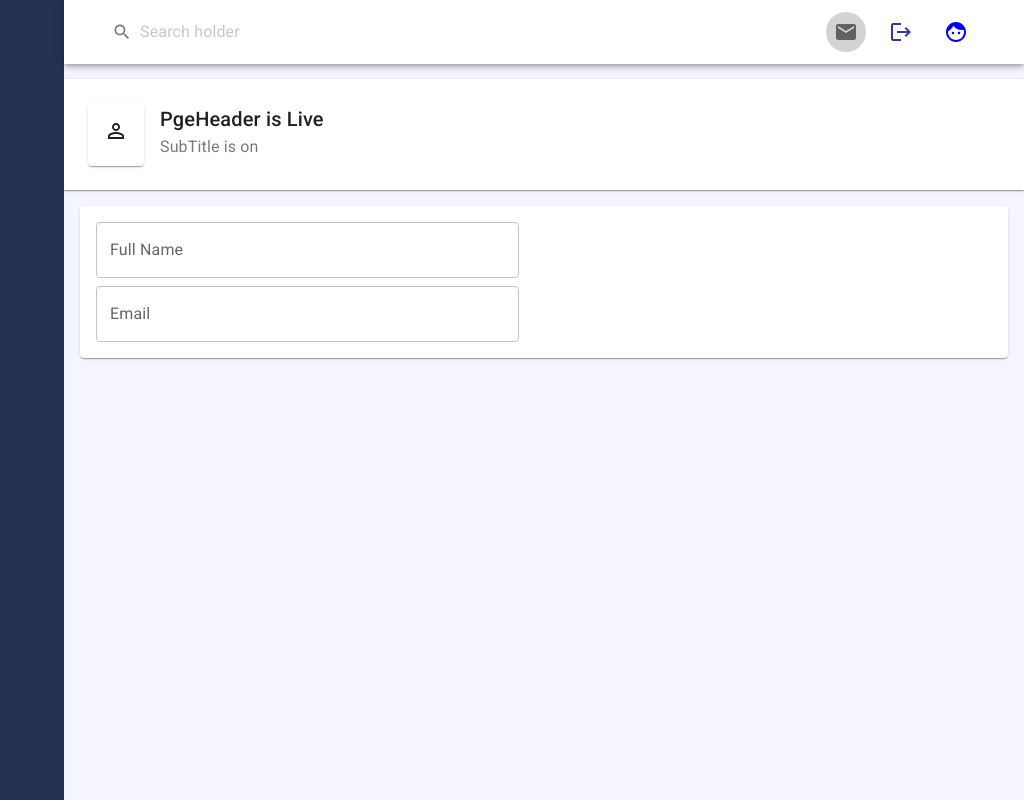
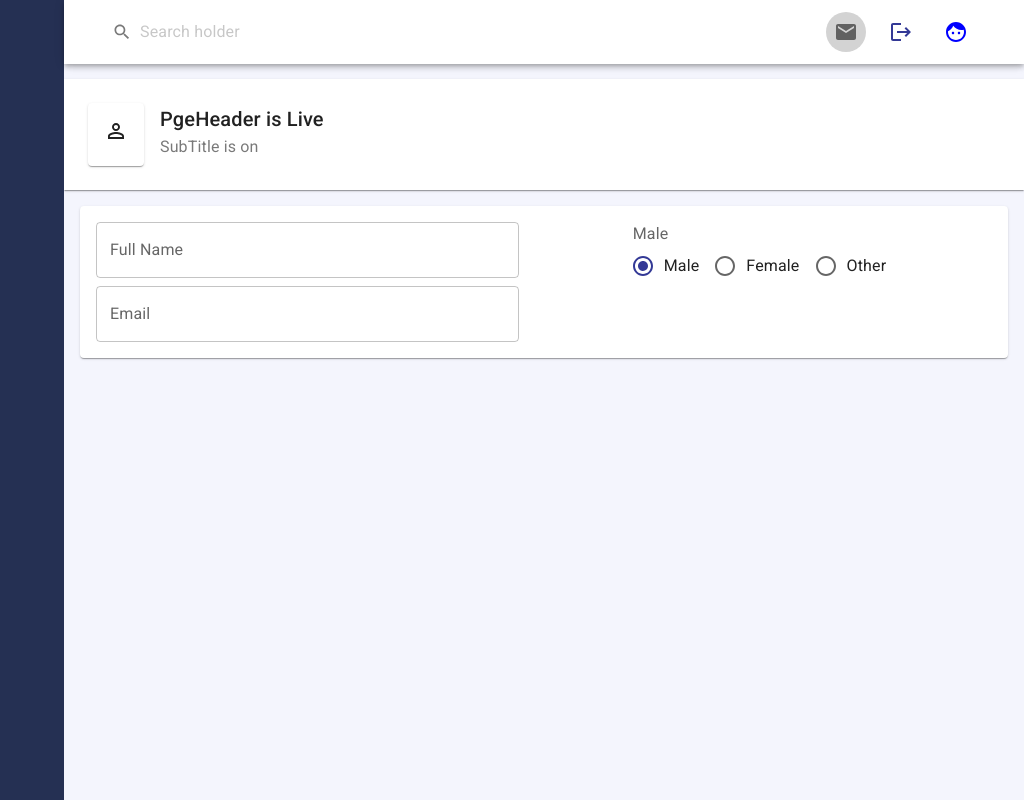
Before and after one commit to mehedihasan-swe/Reactjsweb, a React (Create React App) app in the folder admindashboard/: page / in a window 1280 px wide. Shown: the whole page, without its empty margins (256-1280 px from the left). Built offline with nearby package versions, Linux system fonts and the light colour scheme.

Commit message:
[Style][Fix] Form controls defaul value issue fix

```diff
--- a/admindashboard/src/pages/Employees/EmployeeForm.js
+++ b/admindashboard/src/pages/Employees/EmployeeForm.js
@@ -1,9 +1,7 @@
 
-import { Box, Grid2,TextField } from '@mui/material';
+import { Box, FormControl, FormControlLabel, FormLabel, Grid2,Radio,RadioGroup,TextField } from '@mui/material';
 
 import Useform, { Form } from '../../components/Useform';
-
-
 
 const initaialValue = {
     id: '',
@@ -11,7 +9,7 @@ const initaialValue = {
     email: '',
     mobile: '',
     city: '',
-    gender: 'male',
+    gender: "Male",
     departmentId: '',
     hireDate: new Date(),
     isPermanent: false
@@ -19,9 +17,9 @@ const initaialValue = {
 
 export default function EmployeeForm() {
 
-
     const { values, handleInput } = Useform(initaialValue)
 
+    console.log(' :', values.gender);
     return (
         <>
             <Form>
@@ -51,6 +49,17 @@ export default function EmployeeForm() {
                             </Grid2>
                         </Grid2>
                         <Grid2 size={5}>
+                            <FormControl>
+                                <FormLabel>{values.gender}</FormLabel>
+                                <RadioGroup row
+                                 name="gender"
+                                 value={values.gender}
+                                 onChange={handleInput}>
+                                    <FormControlLabel value="Male" control={<Radio/>} label="Male" />
+                                    <FormControlLabel value="Female" control={<Radio/>} label="Female"/>
+                                    <FormControlLabel value="Other" control={<Radio/>} label="Other"/>
+                                </RadioGroup>
+                            </FormControl>
 
                         </Grid2>
                     </Grid2>
```
